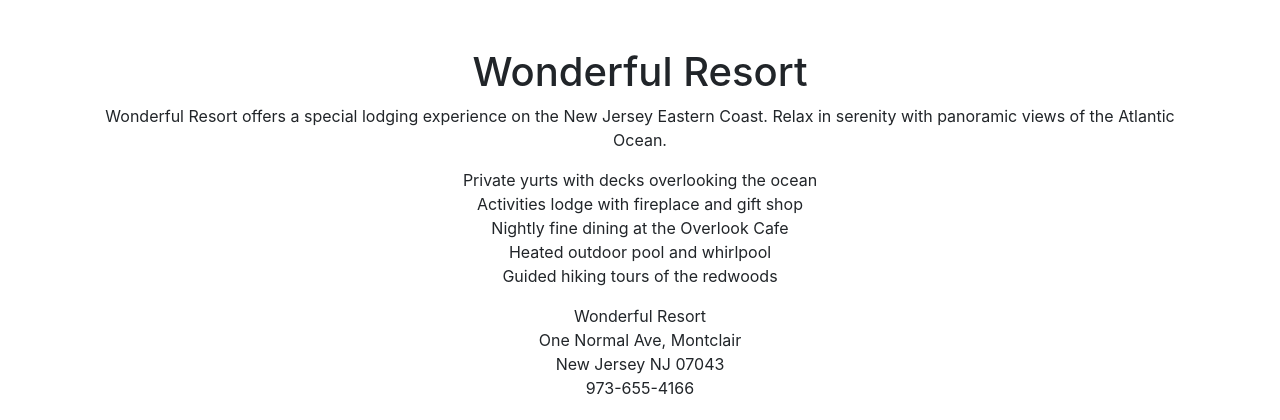
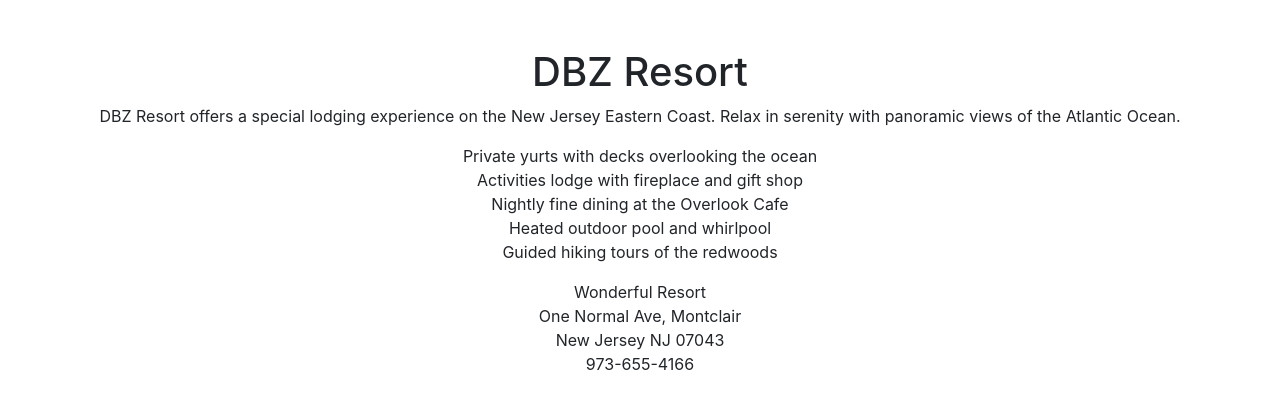
Before and after one commit to poskefi/project1, a PHP site: page / in a window 1280 px wide. Shown: the part 66-486 px from the top of the page. Run offline with PHP 8.4, Linux system fonts and the light colour scheme; some libraries are stand-ins or nearby versions.

Commit message:
Update index.php
change title and main page name to dbz

```diff
--- a/index.php
+++ b/index.php
@@ -3,7 +3,7 @@
 <head>
     <meta charset="UTF-8">
     <meta name="viewport" content="width=device-width, initial-scale=1.0">
-    <title>Wonderful Resort</title>
+    <title>DBZ Resort</title>
     <link rel="stylesheet" href="https://stackpath.bootstrapcdn.com/bootstrap/4.5.2/css/bootstrap.min.css">
     <link rel="stylesheet" href="style.css"> <!-- Link to external CSS file -->
 </head>
@@ -30,8 +30,8 @@
 
     <!-- Main Content -->
     <div class="container mt-5 text-center">
-        <h1>Wonderful Resort</h1>
-        <p>Wonderful Resort offers a special lodging experience on the New Jersey Eastern Coast. Relax in serenity with panoramic views of the Atlantic Ocean.</p>
+        <h1>DBZ Resort</h1>
+        <p>DBZ Resort offers a special lodging experience on the New Jersey Eastern Coast. Relax in serenity with panoramic views of the Atlantic Ocean.</p>
         <ul class="list-unstyled">
             <li>Private yurts with decks overlooking the ocean</li>
             <li>Activities lodge with fireplace and gift shop</li>
```
